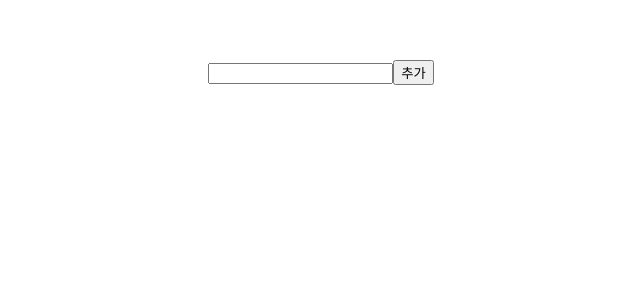
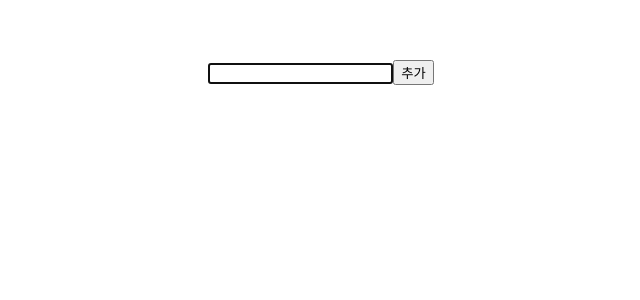
Before and after one commit to Theeea/Vue_todolist, a Vue app: page / in a window 1280 px wide. Shown: the top 300 px of the page, without its empty margins (319-959 px from the left). Built offline with nearby package versions, Linux system fonts and the light colour scheme.

Commit message:
fixed input to form

```diff
--- a/src/components/Todo.vue
+++ b/src/components/Todo.vue
@@ -23,8 +23,10 @@ function doDelete(idx) {
 
 <template>
   <div>
-    <input type="text" v-model="add_input">
-    <button v-on:click="doAdd">추가</button>
+    <form @submit.prevent="doAdd">
+      <input type="text" v-model="add_input" autofocus>
+      <button>추가</button>
+    </form>
   </div>
 
   <div>
```
